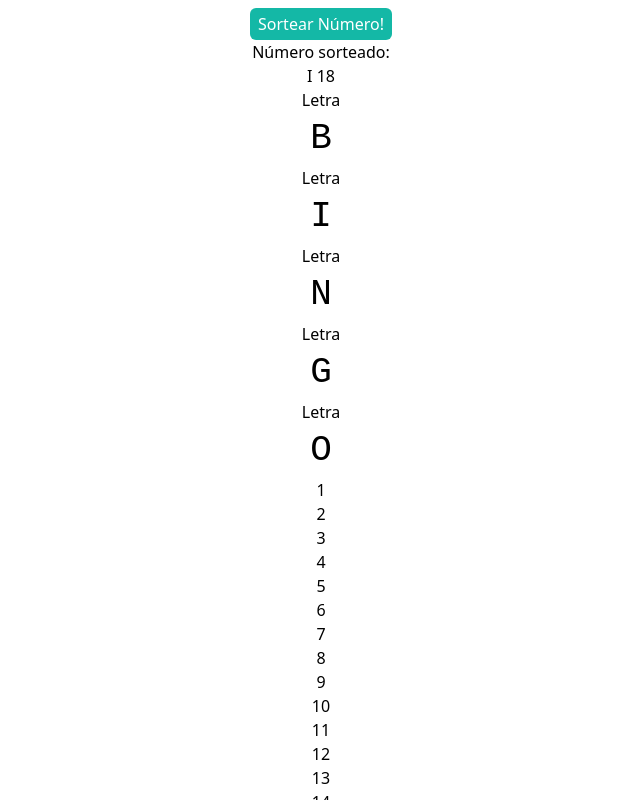
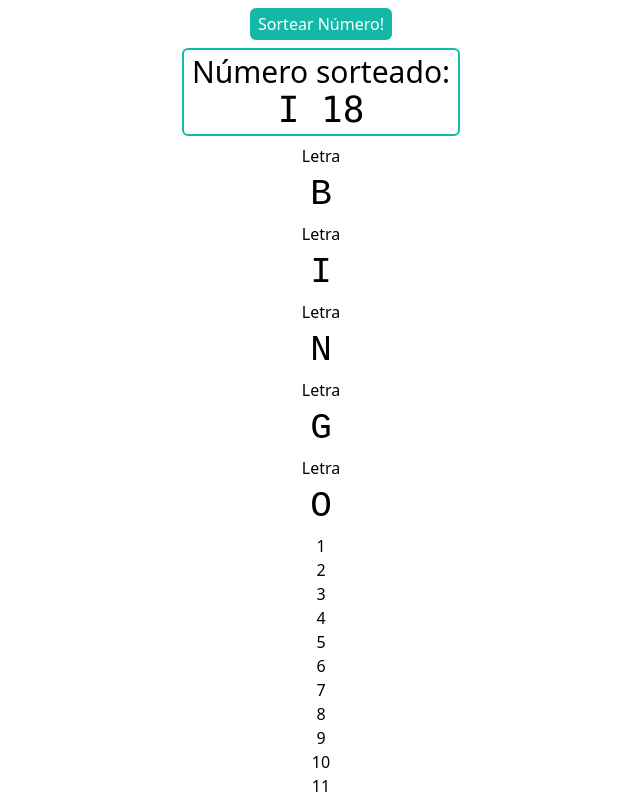
Before and after one commit to brwolfgang/bingo-react, a React (Create React App) app: page / in a window 1280 px wide. Both pictures are taken after a click on the button "Sortear Número!". Shown: the top 800 px of the page, without its empty margins (319-959 px from the left). Built offline with nearby package versions, Linux system fonts and the light colour scheme.

Commit message:
Migra painel de número sorteado

```diff
--- a/src/componentes/NumeroSorteado.jsx
+++ b/src/componentes/NumeroSorteado.jsx
@@ -2,13 +2,9 @@ import React from "react";
 
 const NumeroSorteado = ({numeroSorteado}) => {
     return (
-        <div className="form-row">
-            <div className="col-12 text-center">
-                <div className="form-group">
-                    <h3>Número sorteado:</h3>
-                    <h1 className="text-monospace">{numeroSorteado.letra} {numeroSorteado.valor}</h1>
-                </div>
-            </div>
+        <div className="flex flex-col border-teal-500 m-2 py-1 px-2 border-2 rounded-md">
+            <p className="text-3xl">Número sorteado:</p>
+            <h1 className="text-4xl font-mono">{numeroSorteado.letra} {numeroSorteado.valor}</h1>
         </div>
     )
 }
```
